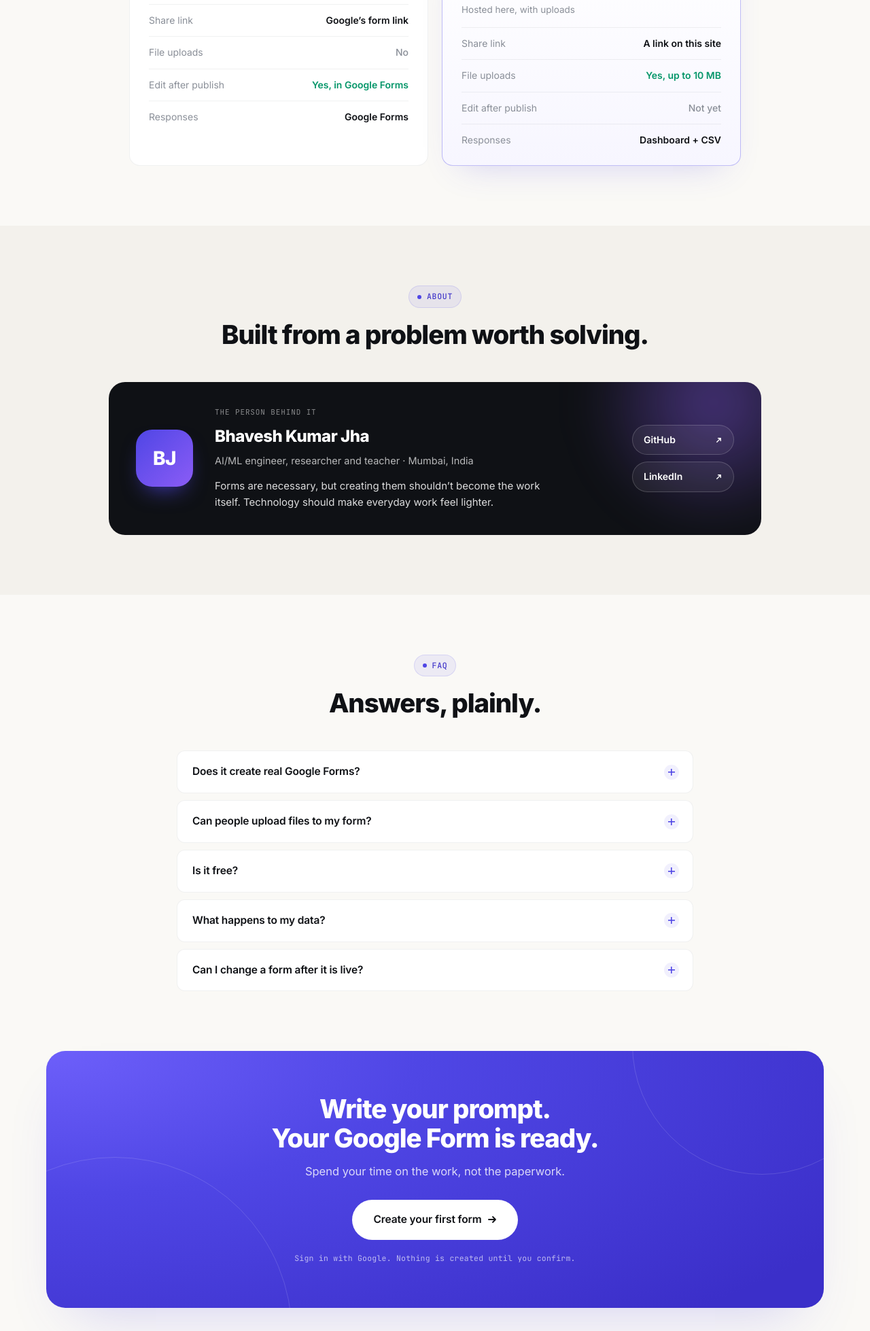
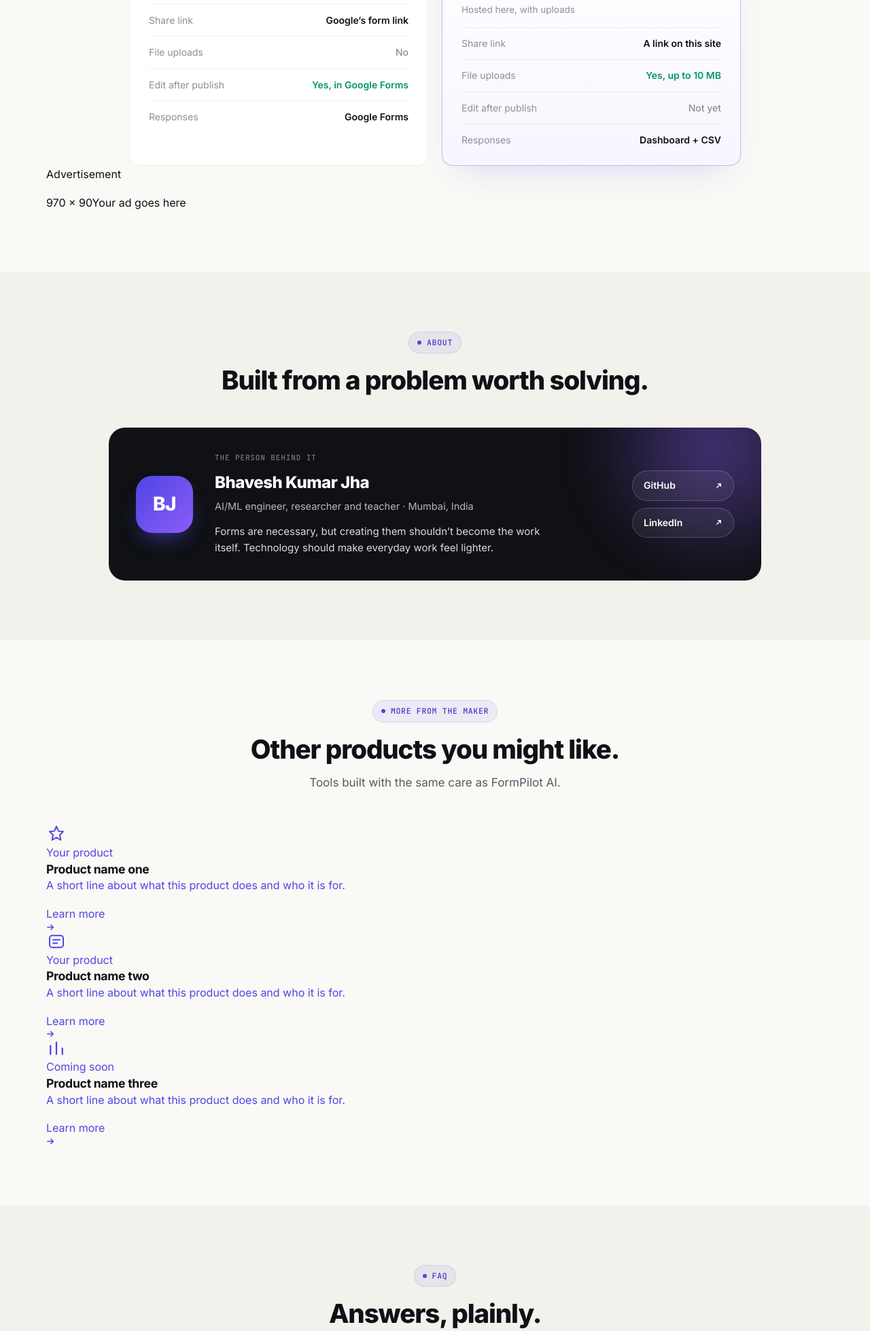
Before and after one commit to Bhaveshkumarjha/ai-Google-forms-agent, a Flask app: page / in a window 1280 px wide. Shown: the part 2805-4763 px from the top of the page at 68% size. Run offline with Flask 3, Linux system fonts and the light colour scheme.

Commit message:
Enhance landing page with ad slots and product sections
Added advertisement slots and product promotion sections to the landing page.

```diff
--- a/templates/landing.html
+++ b/templates/landing.html
@@ -748,6 +748,18 @@
           </ul>
         </div>
       </div>
+
+      <!-- ══ AD SLOT 1 (after form types) ══
+           Delete the .ad-placeholder div and paste your banner / ad code inside .ad-box.
+           Banner image example:
+           <a href="https://your-product.com" rel="sponsored noopener" target="_blank"><img src="..." alt="Your product" width="970" height="90"></a>
+           (If you use an ad network, also allow its domains in the Content-Security-Policy in app.py.) -->
+      <div class="ad-slot reveal" data-ad-slot="banner-1">
+        <p class="ad-label">Advertisement</p>
+        <div class="ad-box ad-banner">
+          <div class="ad-placeholder"><span class="ad-size">970 × 90</span><span>Your ad goes here</span></div>
+        </div>
+      </div>
     </div>
   </section>
 
@@ -773,7 +785,41 @@
     </div>
   </section>
 
-  <section class="section" id="faq">
+  <!-- ══ MORE PRODUCTS ══ Promote your other products here. Edit title, text and link; duplicate or remove cards freely. -->
+  <section class="section" id="products">
+    <div class="wrap">
+      <header class="section-head reveal">
+        <p class="eyebrow"><span class="dot"></span>More from the maker</p>
+        <h2>Other products you might like.</h2>
+        <p class="section-lede">Tools built with the same care as FormPilot AI.</p>
+      </header>
+      <div class="promo-grid">
+        <a class="promo-card reveal" href="#products">
+          <div class="promo-art promo-art-1" aria-hidden="true"><svg width="30" height="30" viewBox="0 0 24 24" fill="none"><path d="M12 3l2.5 5.5L20 9l-4 4 1 6-5-3-5 3 1-6-4-4 5.5-.5L12 3z" stroke="currentColor" stroke-width="1.6" stroke-linejoin="round"/></svg></div>
+          <span class="promo-tag">Your product</span>
+          <h3>Product name one</h3>
+          <p>A short line about what this product does and who it is for.</p>
+          <span class="promo-link">Learn more <svg width="12" height="12" viewBox="0 0 14 14" fill="none" aria-hidden="true"><path d="M2 7h10M8 3l4 4-4 4" stroke="currentColor" stroke-width="1.8" stroke-linecap="round" stroke-linejoin="round"/></svg></span>
+        </a>
+        <a class="promo-card reveal" href="#products">
+          <div class="promo-art promo-art-2" aria-hidden="true"><svg width="30" height="30" viewBox="0 0 24 24" fill="none"><rect x="4" y="5" width="16" height="14" rx="3" stroke="currentColor" stroke-width="1.6"/><path d="M8 10h8M8 14h5" stroke="currentColor" stroke-width="1.6" stroke-linecap="round"/></svg></div>
+          <span class="promo-tag">Your product</span>
+          <h3>Product name two</h3>
+          <p>A short line about what this product does and who it is for.</p>
+          <span class="promo-link">Learn more <svg width="12" height="12" viewBox="0 0 14 14" fill="none" aria-hidden="true"><path d="M2 7h10M8 3l4 4-4 4" stroke="currentColor" stroke-width="1.8" stroke-linecap="round" stroke-linejoin="round"/></svg></span>
+        </a>
+        <a class="promo-card reveal" href="#products">
+          <div class="promo-art promo-art-3" aria-hidden="true"><svg width="30" height="30" viewBox="0 0 24 24" fill="none"><path d="M5 19V9m7 10V5m7 14v-7" stroke="currentColor" stroke-width="1.8" stroke-linecap="round"/></svg></div>
+          <span class="promo-tag">Coming soon</span>
+          <h3>Product name three</h3>
+          <p>A short line about what this product does and who it is for.</p>
+          <span class="promo-link">Learn more <svg width="12" height="12" viewBox="0 0 14 14" fill="none" aria-hidden="true"><path d="M2 7h10M8 3l4 4-4 4" stroke="currentColor" stroke-width="1.8" stroke-linecap="round" stroke-linejoin="round"/></svg></span>
+        </a>
+      </div>
+    </div>
+  </section>
+
+  <section class="section tint" id="faq">
     <div class="wrap">
       <header class="section-head reveal"><p class="eyebrow"><span class="dot"></span>FAQ</p><h2>Answers, plainly.</h2></header>
       <div class="faq-list reveal">
@@ -782,6 +828,20 @@
         <details><summary>Is it free?</summary><p>You can start without paying. The AI chat runs on a free quota with daily limits, so heavy use can be slowed or paused.</p></details>
         <details><summary>What happens to my data?</summary><p>Google tokens are stored encrypted, you only see your own forms, and uploaded files are stored privately. Questions in a clear format are read without AI; other requests use Google’s free Gemini API, so don’t paste confidential data. See the <a href="{{ url_for('privacy_policy') }}">Privacy Policy</a>.</p></details>
         <details><summary>Can I change a form after it is live?</summary><p>Google Forms, yes: open them in Google Forms. Hosted forms can’t be edited after publishing yet, so delete and create a new one.</p></details>
+      </div>
+
+      <!-- ══ AD SLOT 2 (after FAQ) ══
+           Delete the .ad-placeholder div and paste your banner / ad code inside .ad-box.
+           Banner image example:
+           <a href="https://your-product.com" rel="sponsored noopener" target="_blank"><img src="..." alt="Your product" width="970" height="90"></a>
+           (If you use an ad network, also allow its domains in the Content-Security-Policy in app.py.) -->
+      <div class="ad-slot reveal" data-ad-slot="banner-2">
+        <p class="ad-label">Advertisement</p>
+        <div class="ad-box ad-banner">
+          <a href="https://bhavdocs-2.onrender.com/" rel="sponsored noopener" target="_blank">
+  <img src="{{ url_for('static', filename='ads/image.png') }}" alt="BhavDocs" width="970" height="50">
+</a>
+        </div>
       </div>
     </div>
   </section>
@@ -808,7 +868,7 @@
         <a class="footer-cta" href="{{ url_for('auth.login') }}">Start now, it’s free<svg width="12" height="12" viewBox="0 0 14 14" fill="none" aria-hidden="true"><path d="M2 7h10M8 3l4 4-4 4" stroke="currentColor" stroke-width="1.8" stroke-linecap="round" stroke-linejoin="round"/></svg></a>
       </div>
       <div class="footer-cols">
-        <div class="footer-col"><h3>Product</h3><ul><li><a href="#how">How it works</a></li><li><a href="#features">Features</a></li><li><a href="#forms">Form types</a></li><li><a href="#faq">FAQ</a></li></ul></div>
+        <div class="footer-col"><h3>Product</h3><ul><li><a href="#how">How it works</a></li><li><a href="#features">Features</a></li><li><a href="#forms">Form types</a></li><li><a href="#products">More products</a></li><li><a href="#faq">FAQ</a></li></ul></div>
         <div class="footer-col"><h3>Legal</h3><ul><li><a href="{{ url_for('privacy_policy') }}">Privacy Policy</a></li><li><a href="{{ url_for('terms') }}">Terms of Service</a></li><li><a href="#developer">About the build</a></li></ul></div>
         <div class="footer-col"><h3>Connect</h3><ul><li><a href="https://github.com/Bhaveshkumarjha" rel="noopener" target="_blank">GitHub<svg width="11" height="11" viewBox="0 0 12 12" fill="none" aria-hidden="true"><path d="M3 9l6-6M5 3h4v4" stroke="currentColor" stroke-width="1.5" stroke-linecap="round" stroke-linejoin="round"/></svg></a></li><li><a href="https://www.linkedin.com/in/bhavesh-jha-51ab48246/" rel="noopener" target="_blank">LinkedIn<svg width="11" height="11" viewBox="0 0 12 12" fill="none" aria-hidden="true"><path d="M3 9l6-6M5 3h4v4" stroke="currentColor" stroke-width="1.5" stroke-linecap="round" stroke-linejoin="round"/></svg></a></li><li><a href="{{ url_for('auth.login') }}">Sign in with Google</a></li></ul></div>
       </div>
```
